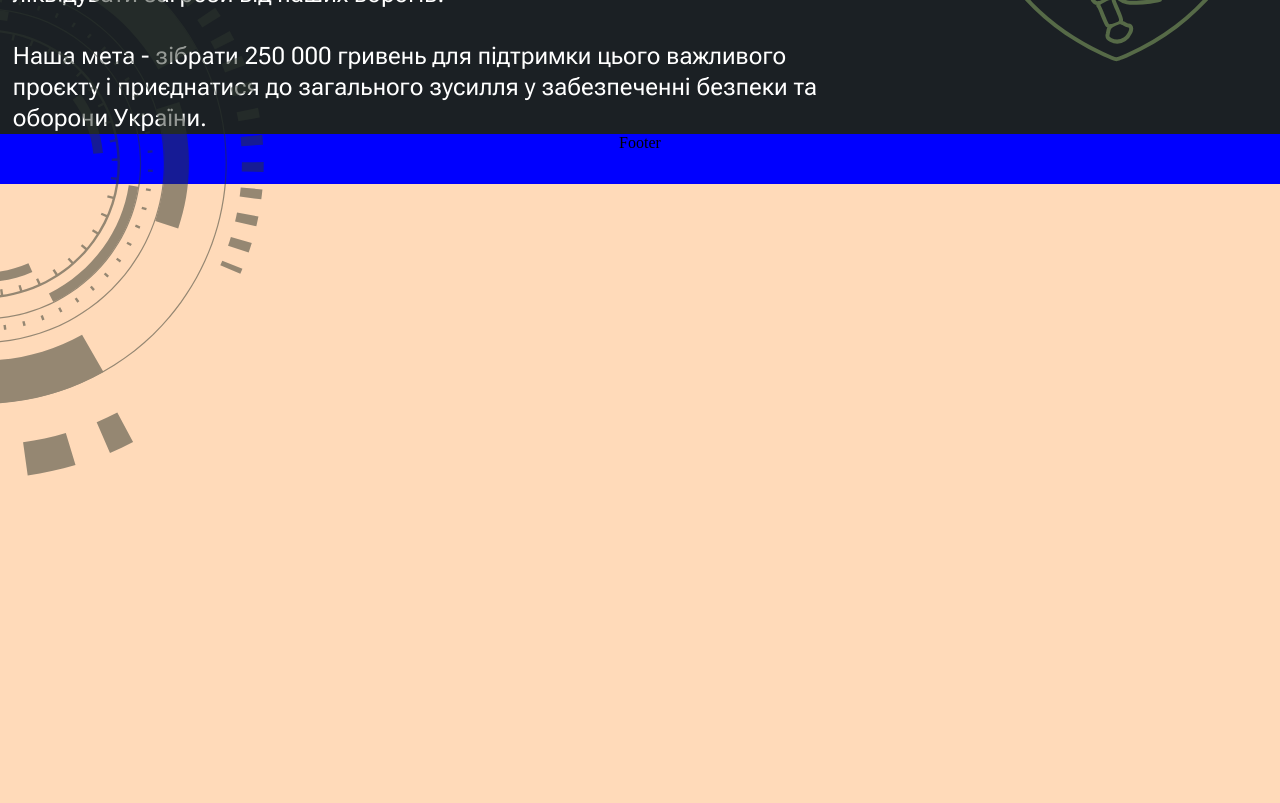
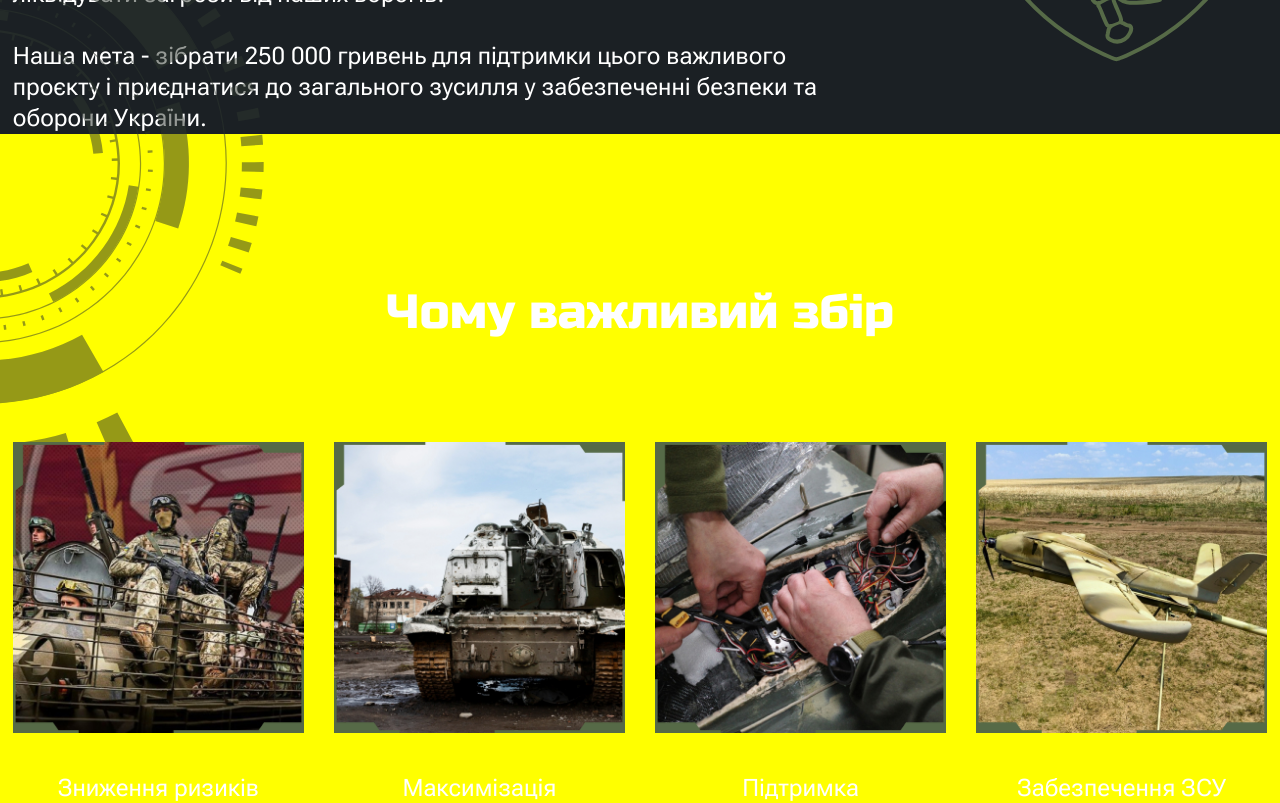
Before and after one commit to baza-trainee/79_brigadge_fundraising, a React (Create React App) app: page / in a window 1280 px wide. Shown: the part 700-1503 px from the top of the page. Before the commit the page ends 1284 px from the top, so only its background shows below. Built offline with nearby package versions, Linux system fonts and the light colour scheme.

Commit message:
feat: add new component

```diff
--- a/src/components/layouts/Main/Main.jsx
+++ b/src/components/layouts/Main/Main.jsx
@@ -1,10 +1,12 @@
-import styles from './Main.module.css';
-import About from '../../About/About';
+import styles from "./Main.module.css";
+import About from "../../About/About";
+import Importance from "../../Importance/Importance";
 
 const Main = () => {
   return (
     <div className={styles.main}>
       <About />
+      <Importance />
     </div>
   );
 };
```
